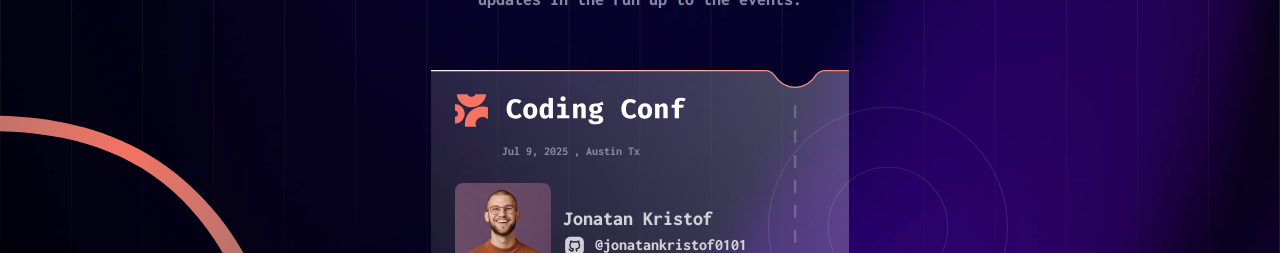
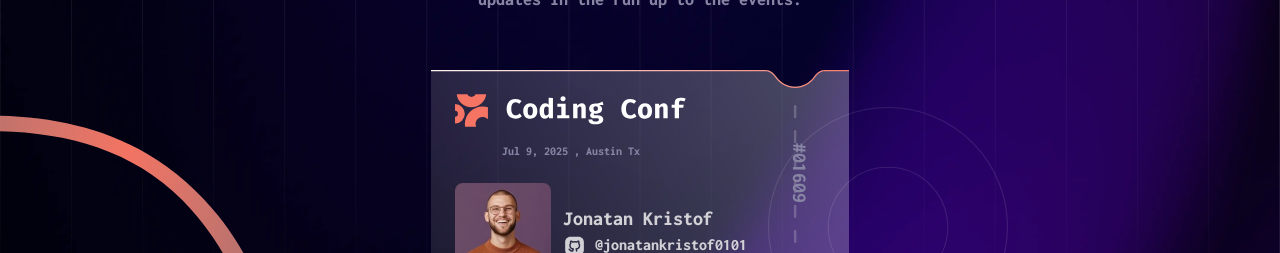
Before and after one commit to negin-khademi/conference-ticket-generator, an Angular app: page /ticket in a window 1280 px wide. Shown: the part 293-546 px from the top of the page. Built offline with nearby package versions, Linux system fonts and the light colour scheme.

Commit message:
feat : add code on chip

```diff
--- a/src/app/ticket/ticket.component.html
+++ b/src/app/ticket/ticket.component.html
@@ -31,7 +31,8 @@
     <div class="flex justify-center w-full second">
       <div
         class=" mt-[2%] max-w-lg w-[33.5%] h-auto bg-center bg-no-repeat bg-cover bg-[url('/images/pattern-ticket.svg')]  pointer-events-none">
-        <div>
+        <div class="relative">
+          <div class="absolute right-5 transform rotate-90 text-custom_neutral-500 text-xl top-[100%]">#01609</div>
           <img src="/images/logo-full.svg" class="w-64 pt-6 pl-6" alt="logo" />
 
           <p class="text-custom_neutral-500 ml-[17%] font-normal text-xs mt-4"> {{ currentDateTime | date:'MMM d, y' }}
```
